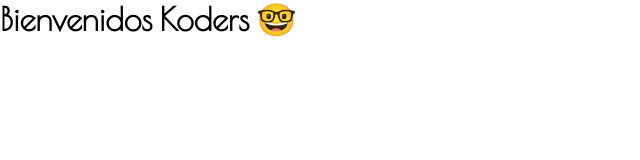
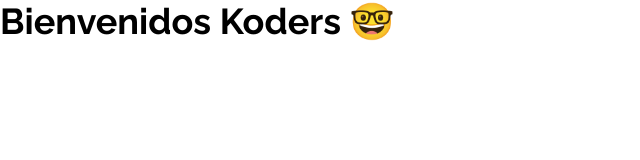
Before and after one commit to Eduar2TC/kodeday-landing-bootstrap, a plain HTML site: page index.html in a window 1280 px wide. Shown: the whole page, without its empty margins (0-640 px from the left). Drawn offline with nearby package versions, Linux system fonts and the light colour scheme.

Commit message:
[START] Add new assets and styles base

```diff
--- a/css/style.css
+++ b/css/style.css
@@ -1,8 +1,42 @@
+/* custom properties */
+:root {
+  --primary-black: #222222;
+  --primary-cream: #ECCE90;
+  --secondary-black: #332C22;
+  --secondary-cream: #D7BB8B;
+  --dark-cream: #A87A16;
+  --white: #FFFFFF;
+  --contrast-footer: #FCFCFC;
+  --size-title: 40px;
+  --size-title-mobile: 30px;
+  --size-subtitle: 30px;
+  --size-subtitle-mobile: 25px;
+  --items-nav-footer: 16px;
+  --caption: 12px;
+  --body: 18px;
+  --body-mobile: 14px;
+  --card-unit: 24px;
+  --card-unit-mobile: 15px;
+  --card-price:32px;
+  --card-price-mobile:28px;
+  --button: 14px;
+  --font-secondary: 'Poiret One', cursive;
+  --font-principal: 'Raleway', sans-serif;
+}
+
 body {
-  font-family: 'Poiret One', cursive;
+  font-family: var(--font-principal);
+  font-size: var(--body-mobile)
 }
 * {
   padding: 0;
   margin: 0;
   box-sizing: border-box;
 }
+
+/* Media queries */
+@media only screen and (min-width: 768px) {
+  body {
+    font-size: var(--body)
+  }
+}
--- a/index.html
+++ b/index.html
@@ -7,7 +7,9 @@
   <link rel="icon" type="image/png" href="./assets/favicon.png">
   <meta name="viewport" content="width=device-width, initial-scale=1.0">
   <link rel="preconnect" href="https://fonts.gstatic.com">
-  <link href="https://fonts.googleapis.com/css2?family=Poiret+One&display=swap" rel="stylesheet">
+  <link
+    href="https://fonts.googleapis.com/css2?family=Poiret+One&family=Raleway:wght@100;200;300;400;600;700&display=swap"
+    rel="stylesheet">
   <link rel="stylesheet" href="./css/style.css">
   <title>Cafecito Mio</title>
 </head>
```
Also changed, not shown: assets/images/backgounds/seed-mobile.jpg, 1 other file.
